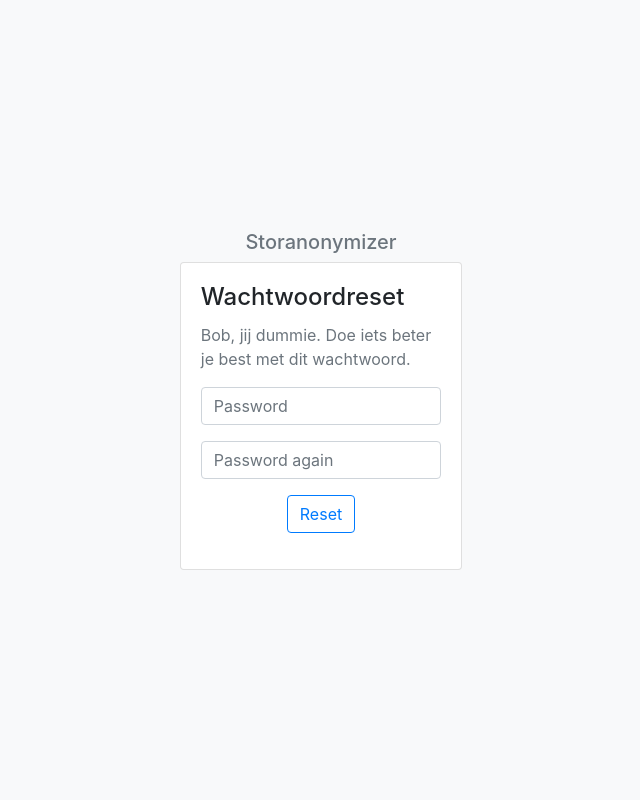
After one commit to Vogeltak/storanonymizer, a Flask app: page /reset/bob in a window 1280 px wide. The commit adds this page. Shown: the whole page, without its empty margins (319-959 px from the left). Run offline with Flask 2, Linux system fonts and the light colour scheme; some libraries are stand-ins or nearby versions.

Commit message:
Implement password reset & no deletion of published contributions

```diff
--- a/storanonymizer/auth.py
+++ b/storanonymizer/auth.py
@@ -24,3 +24,8 @@ def register(name, pwd):
 
 	db.session.add(user)
 	db.session.commit()
+
+def reset_password(id, pwd):
+	user = load_user(id)
+	user.password_hash = bcrypt.generate_password_hash(pwd)
+	db.session.commit()
--- a/storanonymizer/templates/mycontributions.html
+++ b/storanonymizer/templates/mycontributions.html
@@ -8,6 +8,9 @@
 </div>
 
 <div class="container">
+	{% for m in get_flashed_messages() %}
+	<p class="text-danger">{{ m }}</p>
+	{% endfor %}
 	<div class="row">
 		{% for c in contributions %}
 		<div class="col-12 col-md-6 mb-4">
@@ -22,7 +25,9 @@
 					<h6 class="card-subtitle text-secondary">Contribution to {{ c.round.name }} in {{ c.round.story.name }}</h6>
 					<p class="card-text" style="font-size: 0.9rem;">{{ c.text|truncate|safe }}</p>
 					<a href="{{ url_for('contribution', contribution_code=c.code) }}" class="card-link">Read</a>
+					{% if c.round.public_contributions == False %}
 					<a href="{{ url_for('delete_contribution', contribution_code=c.code) }}" class="card-link text-danger">Delete</a>
+					{% endif %}
 				</div>
 			</div>
 		</div>
--- /dev/null
+++ b/storanonymizer/templates/reset.html
@@ -0,0 +1,30 @@
+{% extends "base-auth.html" %}
+
+{% block content %}
+<div class="container-fluid bg-light">
+	<div class="col-12 col-md-6 col-lg-4 col-xl-3 pt-5 pb-5">
+		<a href="{{ url_for('index') }}"><h5 class="text-muted text-center">Storanonymizer</h5></a>
+		<div class="card">
+		<div class="card-body">
+			<h4 class="card-title">Wachtwoordreset</h4>
+			{% for m in get_flashed_messages() %}
+			<p class="card-text text-danger">{{ m }}</p>
+			{% else %}
+			<p class="card-text text-secondary">Bob, jij dummie. Doe iets beter je best met dit wachtwoord.</p>
+			{% endfor %}
+			<form action="bob" method="post">
+				<div class="form-group">
+					<input type="password" class="form-control" name="password" placeholder="Password">
+				</div>
+				<div class="form-group">
+					<input type="password" class="form-control" name="password_check" placeholder="Password again">
+				</div>
+				<div class="form-group text-center">
+					<input type="submit" value="Reset" class="btn btn-outline-primary">
+				</div>
+			</form>
+		</div>
+		</div>
+	</div>
+</div>
+{% endblock %}
--- a/storanonymizer/views.py
+++ b/storanonymizer/views.py
@@ -79,6 +79,23 @@ def register():
 		return redirect(url_for("index"))
 
 	return render_template("register.html")
+
+# One should add POST method to make this work
+@app.route("/reset/bob", methods=["GET"])
+def reset():
+	if request.method == "POST":
+		pwd = request.form["password"]
+		pwd_check = request.form["password_check"]
+
+		if pwd != pwd_check:
+			flash("Passwords do not match")
+			return redirect(url_for("reset"))
+
+		auth.reset_password(14, pwd)
+
+		return redirect(url_for("login"))
+
+	return render_template("reset.html")
 
 @app.route("/new/story", methods=["GET", "POST"])
 @login_required
@@ -326,6 +343,10 @@ def contribution(contribution_code):
 def delete_contribution(contribution_code):
 	contribution = models.Contribution.query.filter_by(code=contribution_code).first()
 
+	if contribution.round.public_contributions:
+		flash("You are not allowed to remove this contribution")
+		return redirect(url_for("my_contributions"))
+
 	if current_user.id == contribution.author.id:
 		for v in contribution.votes:
 			db.session.delete(v)
```
Also changed, not shown: db/data.db.
